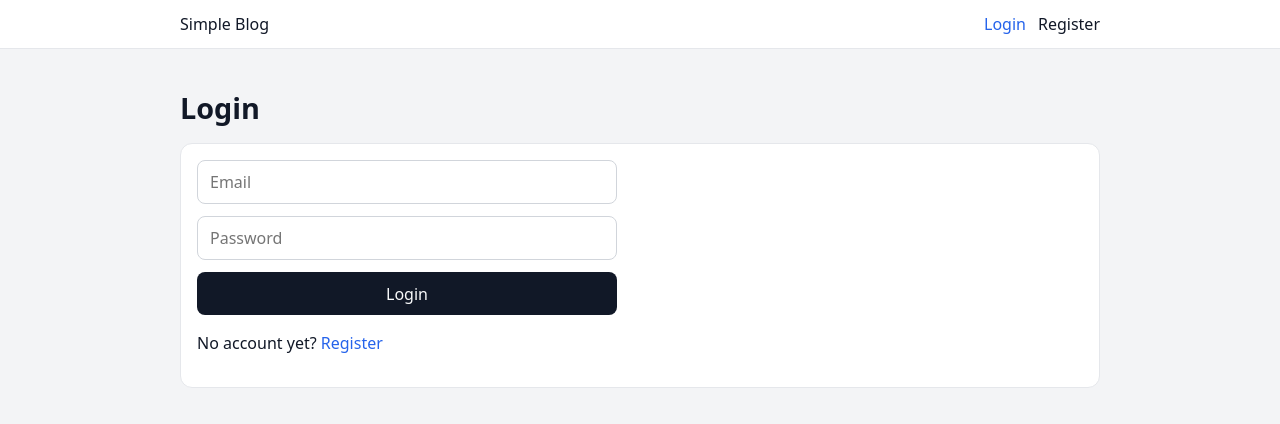
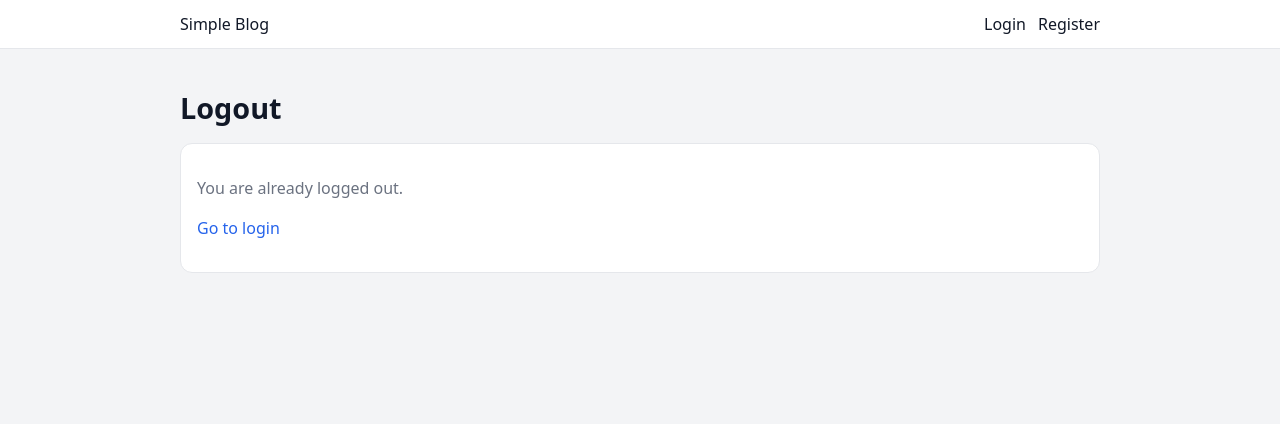
Before and after one commit to tomdeocales/assessment-crud, a React (Vite) app: page /logout in a window 1280 px wide. Before the commit this address led to /login. Shown: the top 424 px of the page. Built offline with nearby package versions, Linux system fonts and the light colour scheme; no server answers.

Commit message:
fix logout flow

```diff
--- a/src/App.tsx
+++ b/src/App.tsx
@@ -18,6 +18,7 @@ const router = createBrowserRouter([
       { index: true, element: <Navigate to="/posts" replace /> },
       { path: 'login', element: <LoginPage /> },
       { path: 'register', element: <RegisterPage /> },
+      { path: 'logout', element: <LogoutPage /> },
       { path: 'posts', element: <PostsPage /> },
       { path: 'posts/:id', element: <PostDetailPage /> },
       {
@@ -25,7 +26,6 @@ const router = createBrowserRouter([
         children: [
           { path: 'posts/new', element: <PostCreatePage /> },
           { path: 'posts/:id/edit', element: <PostEditPage /> },
-          { path: 'logout', element: <LogoutPage /> },
         ],
       },
       { path: '*', element: <NotFoundPage /> },
--- a/src/pages/LoginPage.tsx
+++ b/src/pages/LoginPage.tsx
@@ -23,6 +23,7 @@ export default function LoginPage() {
 
   const fromPath =
     state?.from?.pathname ?? '/posts'
+  const safeFromPath = fromPath === '/logout' ? '/posts' : fromPath
 
   if (!auth.ready) {
     return (
@@ -62,7 +63,7 @@ export default function LoginPage() {
         return
       }
 
-      navigate(fromPath, { replace: true })
+      navigate(safeFromPath, { replace: true })
     } finally {
       setLoading(false)
     }
--- a/src/pages/LogoutPage.tsx
+++ b/src/pages/LogoutPage.tsx
@@ -1,34 +1,68 @@
-import { useEffect } from 'react'
-import { useNavigate } from 'react-router-dom'
+import { useState } from 'react'
+import { Link, useNavigate } from 'react-router-dom'
+import { useAppSelector } from '../app/hooks'
 import { supabase } from '../lib/supabaseClient'
 
 export default function LogoutPage() {
+  const auth = useAppSelector((s) => s.auth)
   const navigate = useNavigate()
+  const [loading, setLoading] = useState(false)
+  const [error, setError] = useState<string | null>(null)
 
-  useEffect(() => {
-    let ignore = false
+  async function handleLogout() {
+    setError(null)
 
-    async function run() {
-      if (!supabase) {
-        navigate('/login', { replace: true })
+    if (!supabase) {
+      setError('Missing Supabase setup. Check your .env file.')
+      return
+    }
+
+    setLoading(true)
+    try {
+      const { error } = await supabase.auth.signOut()
+      if (error) {
+        setError(error.message)
         return
       }
 
-      await supabase.auth.signOut()
-      if (ignore) return
       navigate('/login', { replace: true })
+    } finally {
+      setLoading(false)
     }
+  }
 
-    run()
+  if (!auth.ready) {
+    return (
+      <div className="container">
+        <div className="card">Loading...</div>
+      </div>
+    )
+  }
 
-    return () => {
-      ignore = true
-    }
-  }, [navigate])
+  if (!auth.user) {
+    return (
+      <div className="container">
+        <h1>Logout</h1>
+        <div className="card">
+          <p className="muted">You are already logged out.</p>
+          <p>
+            <Link to="/login">Go to login</Link>
+          </p>
+        </div>
+      </div>
+    )
+  }
 
   return (
     <div className="container">
-      <div className="card">Logging out...</div>
+      <h1>Logout</h1>
+      <div className="card">
+        {error ? <div className="error">{error}</div> : null}
+        <p className="muted">Are you sure you want to logout?</p>
+        <button type="button" onClick={handleLogout} disabled={loading}>
+          {loading ? 'Logging out...' : 'Logout'}
+        </button>
+      </div>
     </div>
   )
 }
```
